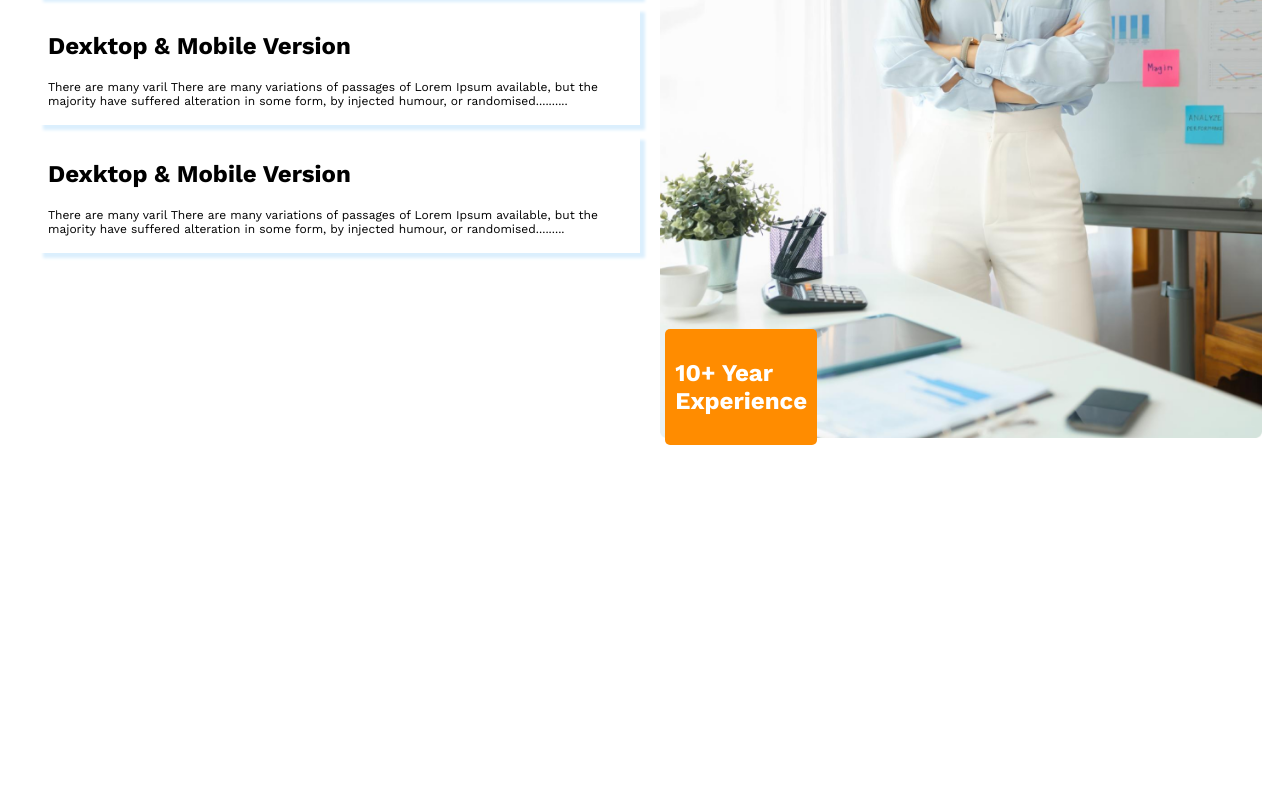
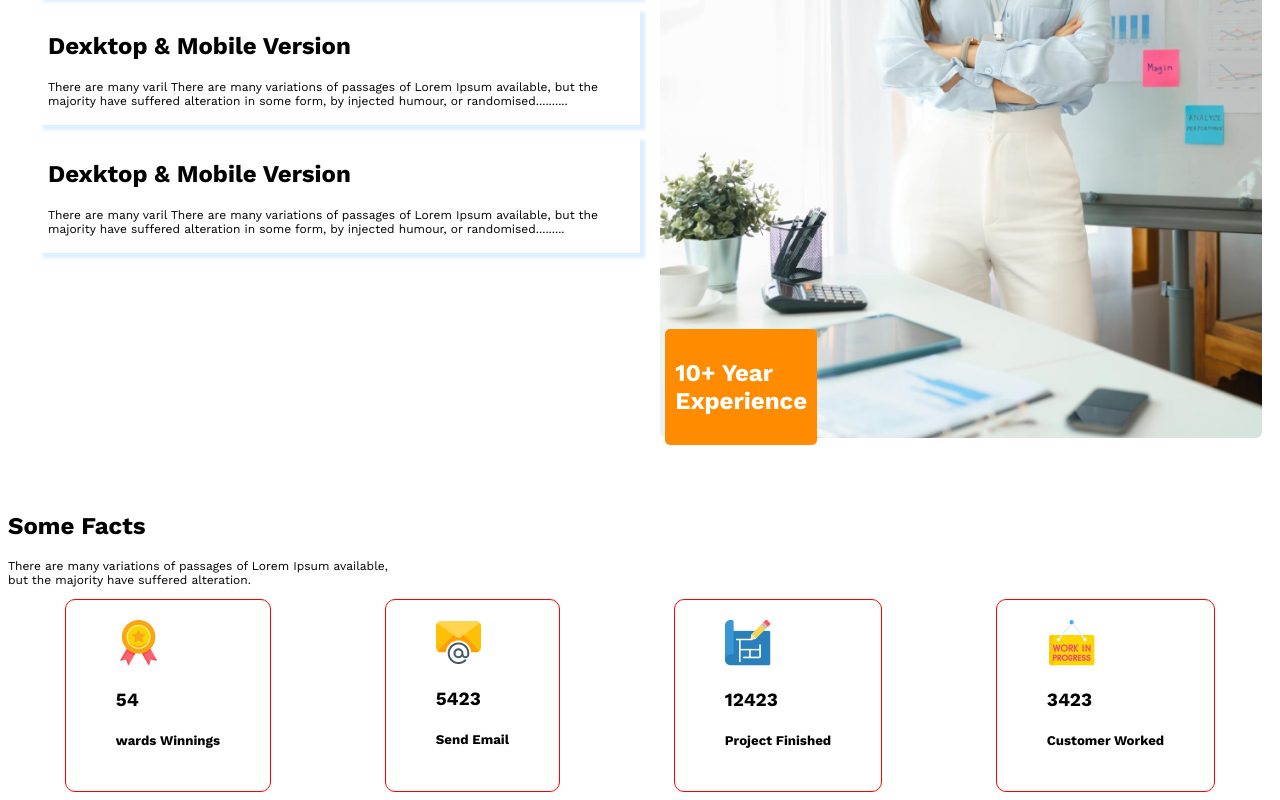
Before and after one commit to dilruba-sarker/b9-archit-web-resourse, a plain HTML site: page index.html in a window 1280 px wide. Shown: the part 2291-3091 px from the top of the page. Before the commit the page ends 2791 px from the top, so only its background shows below. Drawn offline with nearby package versions, Linux system fonts and the light colour scheme.

Commit message:
3rd commimentt

```diff
--- a/index.html
+++ b/index.html
@@ -125,7 +125,39 @@
 
 </section>
 
+<!-- facts start -->
 
+<section class="facts">
+    <div class="fact-container">
+        <h1>Some Facts</h1>
+        <p style="font-size:12px;"> There are many variations of passages of Lorem Ipsum available,<br> but
+            the majority have suffered alteration.</p>
+    </div>
+    <div class="fact-details">
+<div class="fact-number" >
+    <img src="./images/icons/ribon.png" alt="">
+    <h3>54</h3>
+    <h5>wards Winnings</h5>
+</div>
+<div class="fact-number">
+    <img src="./images/icons/email.png" alt="">
+    <h3>5423</h3>
+    <h5>Send Email</h5>
+</div>
+<div class="fact-number">
+    <img src="./images/icons/projects.png" alt="">
+    <h3>12423</h3>
+    <h5>Project Finished</h5>
+</div>
+<div class="fact-number">
+    <img src="./images/icons/customers.png" alt="">
+    <h3>3423</h3>
+    <h5>Customer Worked</h5>
+</div>
+
+    </div>
+</section>
+ <!-- Facts End -->
     </main>
     <footer></footer>
 </body>
--- a/style.css
+++ b/style.css
@@ -168,6 +168,21 @@ position: absolute;
 
 }
 
+/* facts */
+.fact-number{
+
+    border: 1px solid red;
+    border-radius: 10px;
+
+   padding: 20px 50px;
+}
+.fact-details{
+
+     display: flex;
+     justify-content: space-around;
+
+}
+
 /* Responsive media quary */
 @media (max-width:576px){
 
@@ -260,4 +275,13 @@ position: absolute;
     padding: 5px;
     }
 
+    .fact-details{
+
+    flex-direction: column;
+
+
+   }
+.facts{
+    margin-top: 200px;
 }
+}
```
